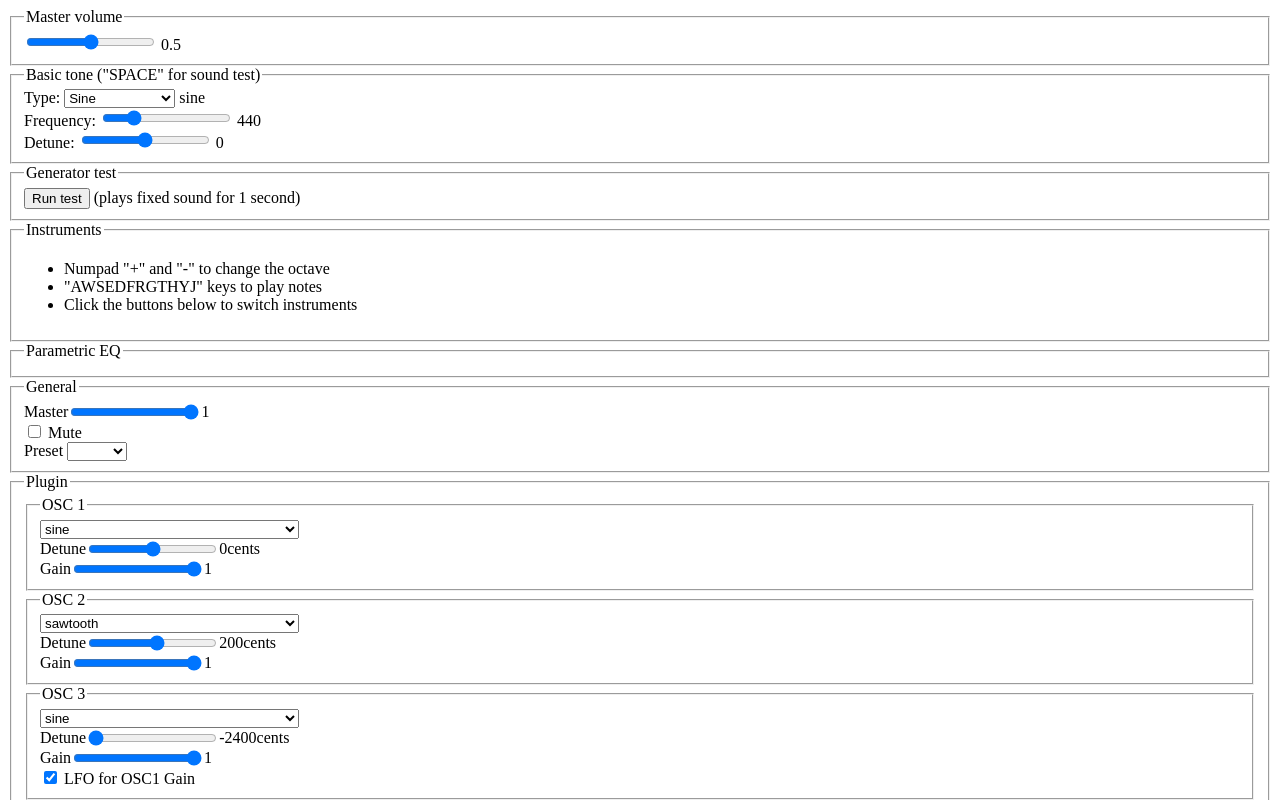
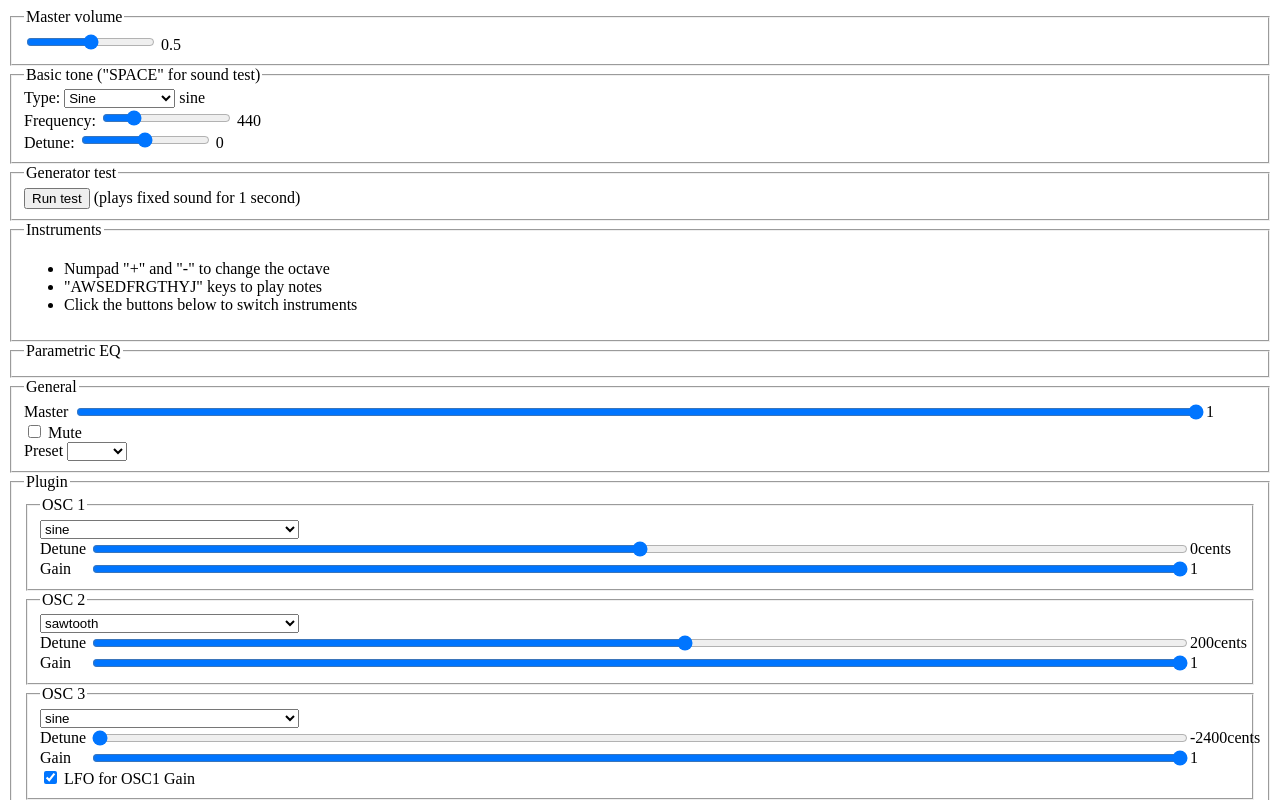
Before and after one commit to SkyLight1011/web-audio-api, a website: page src/index.html in a window 1280 px wide. Shown: the top 800 px of the page. Drawn offline with nearby package versions, Linux system fonts and the light colour scheme.

Commit message:
Slider layout

```diff
--- a/src/app/common/slider/slider.component.css
+++ b/src/app/common/slider/slider.component.css
@@ -1,13 +1,13 @@
 .Slider {display: flex; align-items: center;}
 .Slider--vertical {flex-direction: column;}
-.Slider-label {}
+.Slider-label {flex: none; width: 50px;}
 .Slider--vertical .Slider-label {}
-.Slider-control {}
+.Slider-control {flex: 1;}
 .Slider--vertical .Slider-control {
   display: block;
   margin: 0 auto;
   -webkit-appearance: slider-vertical;
   width: 20px;
 }
-.Slider-value {}
+.Slider-value {flex: none; width: 50px;}
 .Slider--vertical .Slider-value {}
```
